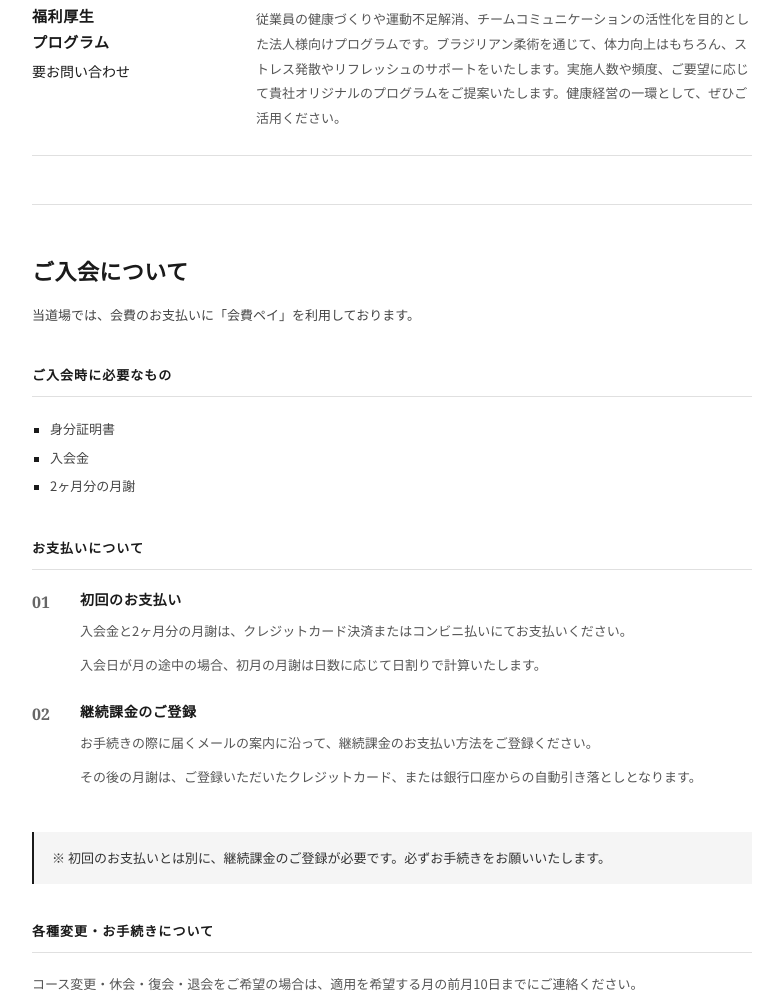
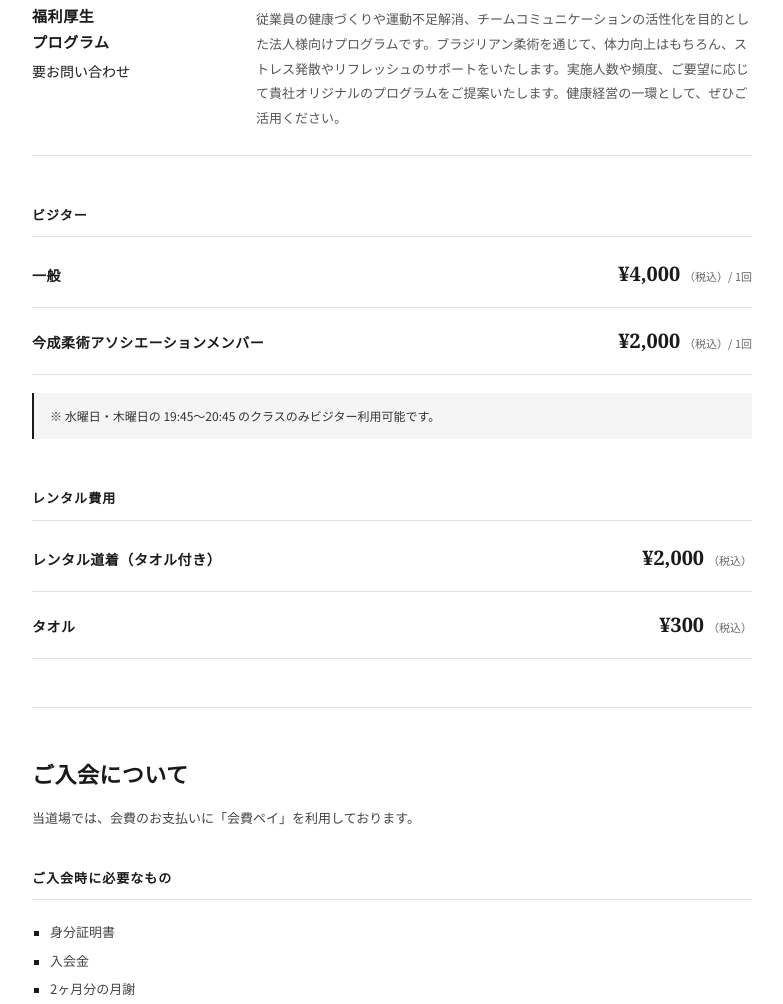
Before and after one commit to mrx-lab13/test, a plain HTML site: page pricing.html in a window 1280 px wide. Shown: the part 833-1837 px from the top of the page, without its empty margins (248-1031 px from the left). Drawn offline with Linux system fonts and the light colour scheme.

Commit message:
Add files via upload

```diff
--- a/pricing.html
+++ b/pricing.html
@@ -306,6 +306,70 @@
       color: #444;
     }
 
+    /* ===== ビジター / レンタル ===== */
+    .pricing-sub-section {
+      max-width: 720px;
+      margin: 0 auto 48px;
+    }
+
+    .pricing-sub-heading {
+      font-size: 13px;
+      font-weight: 700;
+      letter-spacing: 0.08em;
+      padding-bottom: 10px;
+      margin-bottom: 4px;
+      border-bottom: 1px solid var(--gray-mid);
+    }
+
+    .pricing-fee-row {
+      display: grid;
+      grid-template-columns: 1fr auto;
+      gap: 16px;
+      align-items: baseline;
+      padding: 16px 0;
+      border-bottom: 1px solid var(--gray-mid);
+    }
+
+    .pricing-fee-name {
+      font-size: 14px;
+      font-weight: 700;
+      letter-spacing: 0.04em;
+    }
+
+    .pricing-fee-note {
+      display: block;
+      font-size: 12px;
+      font-weight: 400;
+      letter-spacing: 0;
+      color: var(--gray-text);
+      margin-top: 4px;
+    }
+
+    .pricing-fee-price {
+      font-family: var(--font-serif);
+      font-size: 20px;
+      font-weight: 700;
+      white-space: nowrap;
+    }
+
+    .pricing-fee-price .tax {
+      font-size: 11px;
+      font-weight: 400;
+      font-family: var(--font-sans);
+      color: var(--gray-text);
+      margin-left: 4px;
+    }
+
+    .pricing-sub-note {
+      font-size: 12px;
+      line-height: 1.9;
+      color: #333;
+      background: var(--gray-light);
+      border-left: 2px solid var(--black);
+      padding: 12px 16px;
+      margin-top: 18px;
+    }
+
     /* ===== ご入会について ===== */
     .pricing-join {
       max-width: 720px;
@@ -422,6 +486,10 @@
       .pricing-entry { max-width: 100%; }
       .pricing-row { grid-template-columns: 1fr; gap: 8px; }
       .pricing-trial { padding: 28px 20px; }
+      .pricing-sub-section { margin-bottom: 36px; }
+      .pricing-fee-row { grid-template-columns: 1fr; gap: 6px; padding: 14px 0; }
+      .pricing-fee-price { font-size: 19px; }
+      .pricing-sub-note { padding: 12px 14px; }
       .pricing-join { padding-top: 36px; margin-bottom: 36px; }
       .pricing-join-title { font-size: 19px; }
       .pricing-join-lead { margin-bottom: 28px; }
@@ -521,6 +589,38 @@
 
         </div>
 
+        <!-- ビジター -->
+        <div class="pricing-sub-section">
+          <h2 class="pricing-sub-heading">ビジター</h2>
+
+          <div class="pricing-fee-row">
+            <p class="pricing-fee-name">一般</p>
+            <p class="pricing-fee-price">¥4,000<span class="tax">（税込）/ 1回</span></p>
+          </div>
+
+          <div class="pricing-fee-row">
+            <p class="pricing-fee-name">今成柔術アソシエーションメンバー</p>
+            <p class="pricing-fee-price">¥2,000<span class="tax">（税込）/ 1回</span></p>
+          </div>
+
+          <p class="pricing-sub-note">※ 水曜日・木曜日の 19:45〜20:45 のクラスのみビジター利用可能です。</p>
+        </div>
+
+        <!-- レンタル費用 -->
+        <div class="pricing-sub-section">
+          <h2 class="pricing-sub-heading">レンタル費用</h2>
+
+          <div class="pricing-fee-row">
+            <p class="pricing-fee-name">レンタル道着（タオル付き）</p>
+            <p class="pricing-fee-price">¥2,000<span class="tax">（税込）</span></p>
+          </div>
+
+          <div class="pricing-fee-row">
+            <p class="pricing-fee-name">タオル</p>
+            <p class="pricing-fee-price">¥300<span class="tax">（税込）</span></p>
+          </div>
+        </div>
+
         <!-- ご入会について -->
         <div class="pricing-join">
           <h2 class="pricing-join-title">ご入会について</h2>
```
